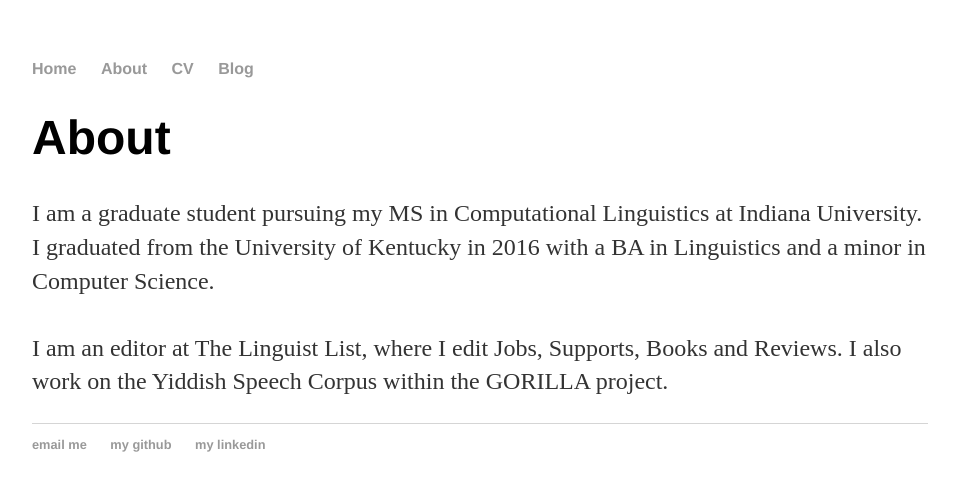
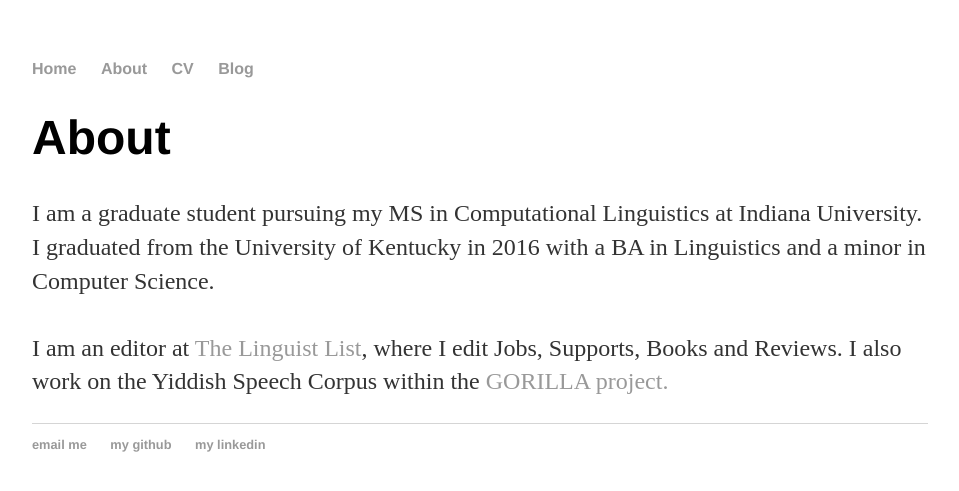
Before and after one commit to charshey/Clare-Harshey, a Jekyll site: the page built from about/index.html, in a window 1280 px wide. Shown: the top 491 px of the page, without its empty margins (160-1119 px from the left). Built offline with Jekyll 4.4.1, drawn with Linux system fonts in a browser that asks for light colours; part of the change alters nothing that is shown.

```diff
--- a/about/index.html
+++ b/about/index.html
@@ -5,6 +5,7 @@ title: About me
 
 		<div class="about">
 			<h1>About</h1>
-			<p>I am a graduate student pursuing my MS in Computational Linguistics at Indiana University. I graduated from the University of Kentucky in 2016 with a BA in Linguistics and a minor in Computer Science. <br><br> I am an editor at The Linguist List, where I edit Jobs, Supports, Books and Reviews. I also work on the Yiddish Speech Corpus within the GORILLA project.</p>
+			<p>  I am a graduate student pursuing my MS in Computational Linguistics at Indiana University. I graduated from the University of Kentucky in 2016 with a BA in Linguistics and a minor in Computer Science. <br><br> I am an editor at <a href="https://www.linguistlist.org/">The Linguist List</a>, where I edit Jobs, Supports, Books and Reviews. I also work on the Yiddish Speech Corpus within the <a href="https://gorilla.linguistlist.org/">GORILLA project.</a></p>
+
 
 </div>
```
